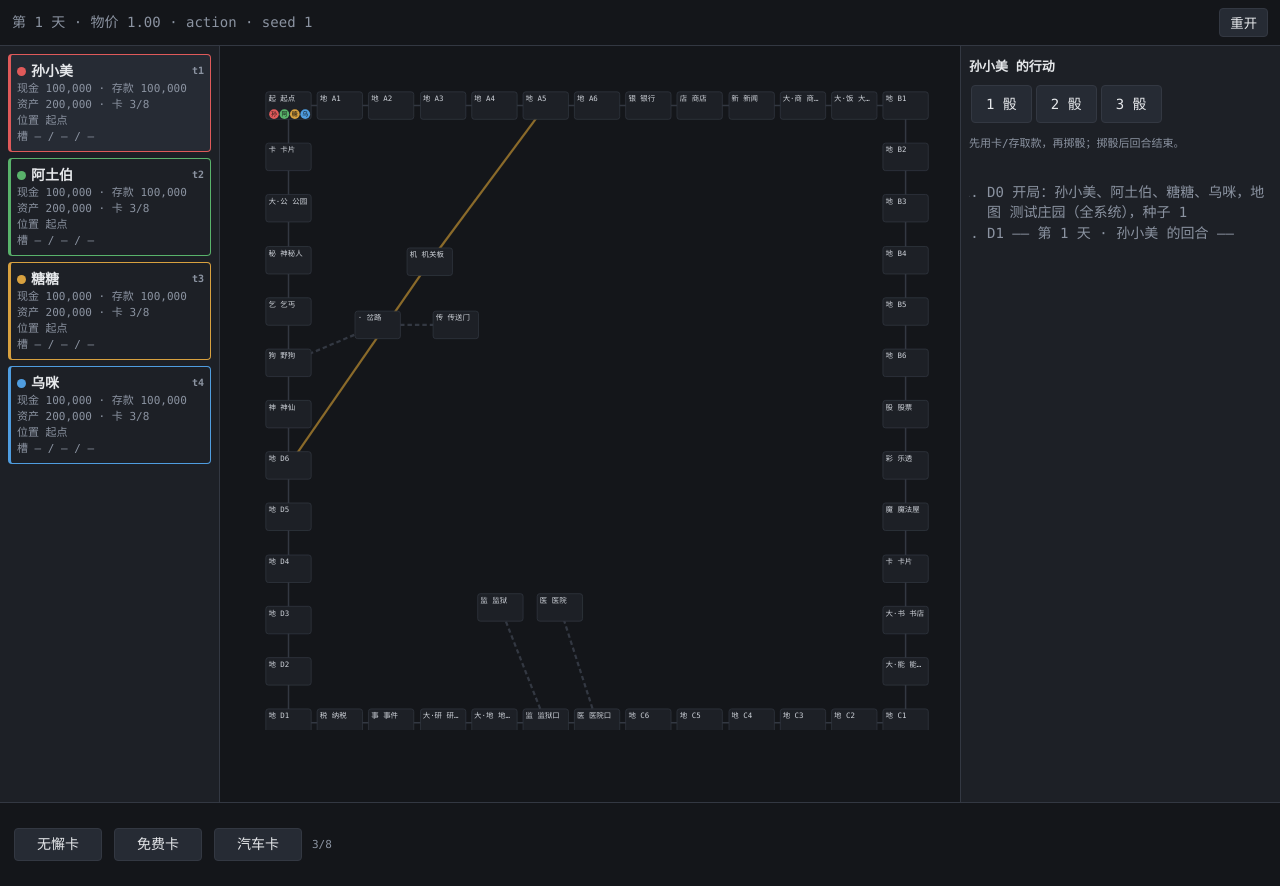
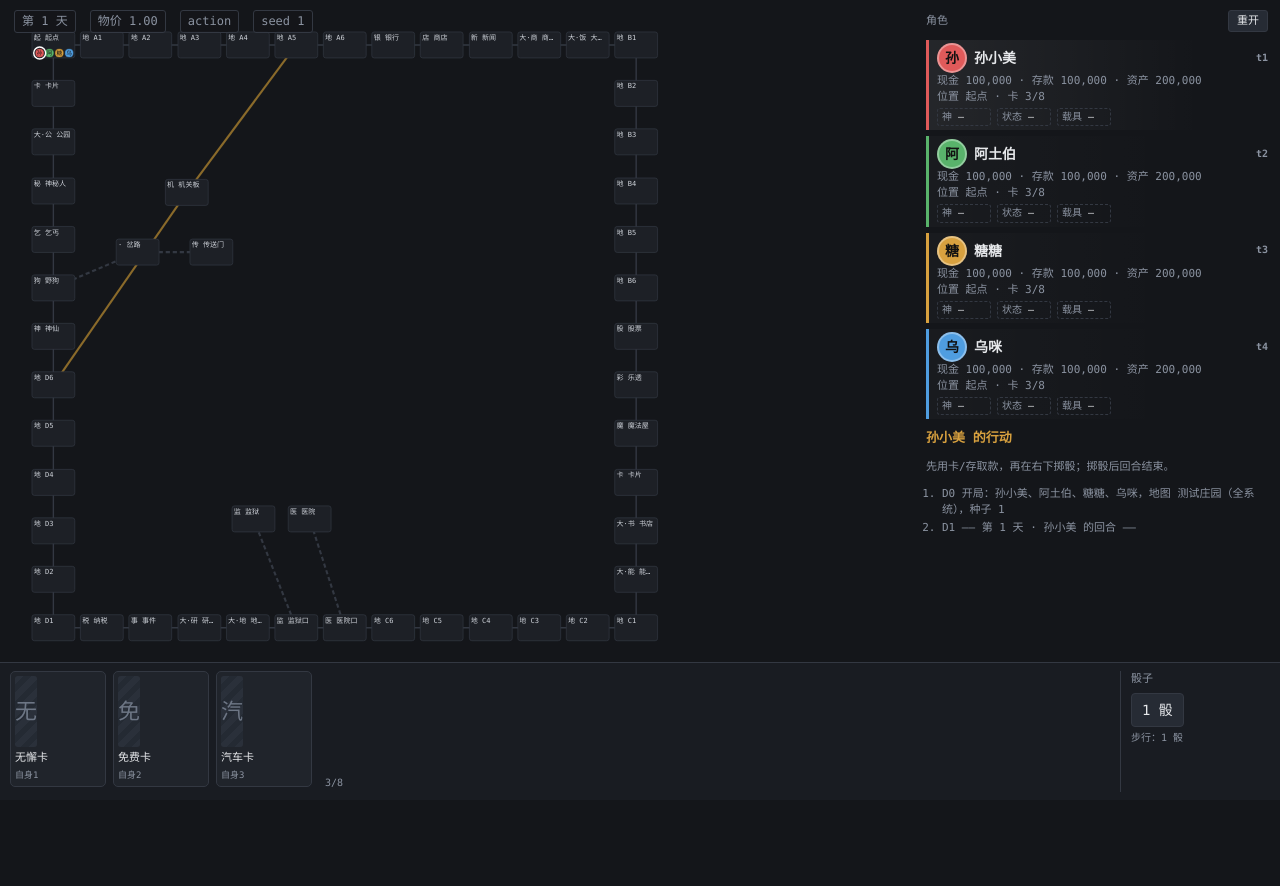
Before and after one commit to ZisIsNotZis/monoploy11, a plain HTML site: page index.html in a window 1280 px wide. Both pictures are taken after a click on the button "开始". After the commit the page ends 800 px from the top, so only its background shows below. Drawn offline with Linux system fonts and the light colour scheme.

Commit message:
fix(ui): original-style layout (right status, bottom dice/cards), avatars, card art placeholders, no top bar; forbid backward branch and cap dice by vehicle

```diff
--- a/index.html
+++ b/index.html
@@ -7,7 +7,6 @@
 <link rel="stylesheet" href="./styles.css">
 </head>
 <body>
-<header id="topbar"><span id="status">大富翁 11 · 文字复刻</span><button id="reset">重开</button></header>
 <div id="setup">
   <h1>大富翁 11 · 文字复刻</h1>
   <div class="setup-row"><label>模式 <select id="mode"><option value="free">自由乱战</option><option value="boss">领主战</option></select></label>
@@ -18,15 +17,24 @@
   <button id="start">开始</button></div>
   <p class="hint">热座：所有人由你操控；掷骰前可用卡，掷骰后回合结束。</p>
 </div>
+
 <main id="desk">
-  <aside id="players"></aside>
-  <section id="board" aria-label="棋盘"></section>
+  <section id="boardWrap">
+    <div id="hud"></div>
+    <section id="board" aria-label="棋盘"></section>
+  </section>
   <aside id="side">
+    <div id="players"></div>
     <div id="actions"></div>
     <ol id="log"></ol>
   </aside>
 </main>
-<footer id="hand"></footer>
+
+<footer id="hand">
+  <div id="dice"></div>
+  <div id="cards"></div>
+</footer>
+
 <script type="module" src="./src/main.js"></script>
 </body>
 </html>
--- a/src/main.js
+++ b/src/main.js
@@ -7,10 +7,18 @@ import { render } from './ui/render.js';
 import { CHARACTERS } from './data/characters.js';
 import { BOSSES } from './data/bosses.js';
 
+window.addEventListener('error', (e) => {
+  const pre = document.createElement('pre');
+  pre.id = 'errbox';
+  pre.style.cssText = 'position:fixed;z-index:99;left:8px;top:8px;max-width:90vw;white-space:pre-wrap;background:#400;color:#fff;padding:8px;font-size:12px';
+  pre.textContent = `ERR: ${e.message}\n${e.error?.stack ?? ''}`;
+  document.body.appendChild(pre);
+});
+
 const $ = s => document.querySelector(s);
 const root = {
-  status: $('#status'), players: $('#players'), board: $('#board'),
-  actions: $('#actions'), log: $('#log'), hand: $('#hand'),
+  hud: $('#hud'), players: $('#players'), board: $('#board'),
+  actions: $('#actions'), log: $('#log'), dice: $('#dice'), cards: $('#cards'),
 };
 
 let state = null;
@@ -116,7 +124,6 @@ function showSetup() {
 $('#boss').innerHTML = BOSSES.map(b => `<option value="${b.id}">${b.name}</option>`).join('');
 $('#mode').onchange = () => { $('#bossRow').hidden = $('#mode').value !== 'boss'; };
 $('#start').onclick = startGame;
-$('#reset').onclick = showSetup;
 showSetup();
 
 const qs = new URLSearchParams(location.search);
--- a/src/ui/render.js
+++ b/src/ui/render.js
@@ -10,7 +10,6 @@ const KIND_TAG = {
   jailGate: '监', hospital: '医', jail: '监', teleport: '传', platform: '机',
   empty: '·',
 };
-
 const BIG_TAG = {
   commercial: '商', hotel: '饭', bookstore: '书', energy: '能',
   realestate: '地', research: '研', park: '公',
@@ -18,15 +17,18 @@ const BIG_TAG = {
 
 export function render(root, state, actions) {
   const p = current(state);
-  root.status.textContent = `第 ${state.day} 天 · 物价 ${state.priceIndex.toFixed(2)} · ${state.phase} · seed ${state.seed}`;
-  renderBoard(root.board, state);
-  renderPlayers(root.players, state, p);
+  root.hud.innerHTML = `<span class="pill">第 ${state.day} 天</span>
+    <span class="pill">物价 ${state.priceIndex.toFixed(2)}</span>
+    <span class="pill">${state.phase === 'over' ? '结束' : state.phase}</span>
+    <span class="pill">seed ${state.seed}</span>`;
+  renderPlayers(root.players, state, p, actions);
+  renderBoard(root.board, state, p);
   renderActions(root.actions, state, p, actions);
   renderLog(root.log, state);
-  renderHand(root.hand, state, p, actions);
+  renderHand(root, state, p, actions);
 }
 
-function renderBoard(el, state) {
+function renderBoard(el, state, currentP) {
   const W = 920, H = 920;
   const nodes = state.map.nodes;
   const byId = Object.fromEntries(nodes.map(n => [n.id, n]));
@@ -52,32 +54,40 @@ function renderBoard(el, state) {
       title="${n.label}${pr ? ` · Lv.${pr.level}` : ''}">
       <div class="tag">${tag}${big ? '·' + big : ''} ${n.label}</div>
       <div class="lvl">${pr ? 'Lv' + pr.level : ''}</div>
-      ${place ? `<div class="place">${place.kind === 'mine' ? '雷' : '障'}</div>` : ''}
-      <div class="tokens">${here.map(q => `<span class="tok" style="background:${q.color}" title="${q.name}">${q.name[0]}</span>`).join('')}</div>
+      ${place ? `<div class="place">${place.kind === 'mine' ? '雷' : place.kind === 'dynamite' ? '炸' : '障'}</div>` : ''}
+      <div class="tokens">${here.map(q => `<span class="tok ${q.id === currentP?.id ? 'cur' : ''}" style="background:${q.color}" title="${q.name}">${q.name[0]}</span>`).join('')}</div>
     </div>`;
   }).join('');
 
-  const avail = Number(el.clientWidth) || 920;
-  const scale = Math.max(0.55, Math.min(1, (avail - 56) / W));
+  const availW = Number(el.clientWidth) || 920;
+  const availH = Number(el.clientHeight) || 920;
+  const scale = Math.max(0.45, Math.min(1, (availW - 42) / W, (availH - 16) / H));
   el.innerHTML = `<div class="board-inner" style="width:${W}px;height:${H}px;transform:scale(${scale});transform-origin:0 0">` +
     `<svg width="${W}" height="${H}" style="position:absolute;inset:0">${lines}</svg>${cells}</div>`;
-  el.style.height = Math.round(H * scale) + 'px';
 }
 
-function renderPlayers(el, state, currentP) {
-  el.innerHTML = state.players.map(p => {
+function renderPlayers(el, state, currentP, actions) {
+  el.innerHTML = `<div class="side-head"><span>角色</span><button data-reset="1">重开</button></div>` + state.players.map(p => {
     const cls = p.id === currentP?.id ? 'player cur' : 'player';
-    return `<div class="${cls}" style="border-color:${p.color}">
-      <div class="ptitle"><span class="dot" style="background:${p.color}"></span>${p.name}
-        <span class="team">${p.team}</span>${p.isBoss ? '<span class="boss">BOSS</span>' : ''}</div>
-      <div class="prow">现金 ${p.cash.toLocaleString()} · 存款 ${p.deposit.toLocaleString()}</div>
-      <div class="prow">资产 ${assetsOf(state, p).toLocaleString()} · 卡 ${p.cards.length}/${p.handLimit}</div>
-      <div class="prow">位置 ${state.map.nodes.find(n => n.id === p.position)?.label ?? '-'}</div>
-      <div class="prow">槽 ${p.god ?? '—'} / ${p.status ?? '—'} / ${p.vehicle ?? '—'}</div>
+    return `<div class="${cls}" style="border-left-color:${p.color}">
+      <div class="ptitle">
+        <span class="avatar" style="background:${p.color}">${p.name[0]}</span>
+        <span>${p.name}</span>
+        <span class="team">${p.team}${p.isBoss ? ` · T${p.bossTier}` : ''}</span>
+        ${p.isBoss ? '<span class="boss">BOSS</span>' : ''}
+      </div>
+      <div class="prow">现金 ${p.cash.toLocaleString()} · 存款 ${p.deposit.toLocaleString()} · 资产 ${assetsOf(state, p).toLocaleString()}</div>
+      <div class="prow">位置 ${state.map.nodes.find(n => n.id === p.position)?.label ?? '-'} · 卡 ${p.cards.length}/${p.handLimit}</div>
+      <div class="slots">
+        <span class="slot">神 <b>${p.god ?? '—'}</b></span>
+        <span class="slot">状态 <b>${p.status ?? '—'}</b></span>
+        <span class="slot">载具 <b>${p.vehicle ?? '—'}</b></span>
+      </div>
       ${p.jail ? `<div class="bad">监禁 ${p.jail}</div>` : ''}
       ${p.hospital ? `<div class="bad">住院 ${p.hospital}</div>` : ''}
     </div>`;
   }).join('');
+  el.querySelector('[data-reset]').onclick = () => actions.again();
 }
 
 function renderActions(el, state, p, actions) {
@@ -115,7 +125,10 @@ function renderActions(el, state, p, actions) {
     el.innerHTML = `<h3>乐透</h3><p>票价 ${TUNING.lotteryTicket}，奖池 ${state.lottery.jackpot}</p>
       <button data-act="ticket">买一张</button><button data-act="skip">离开</button>`;
   } else if (pending?.type === 'shop') {
-    el.innerHTML = `<h3>商店</h3>${state.shopOffer?.map(id => `<button data-shop="${id}">${cardName(id)} 2000</button>`).join('') ?? ''}
+    el.innerHTML = `<h3>商店</h3>${(state.shopOffer ?? []).map(id => `<button data-shop="${id}">${cardName(id)} 2000</button>`).join('')}
+      <button data-act="skip">离开</button>`;
+  } else if (pending?.type === 'research') {
+    el.innerHTML = `<h3>研究所</h3>${(state.shopOffer ?? []).map(id => `<button data-research="${id}">${cardName(id)} 5000</button>`).join('')}
       <button data-act="skip">离开</button>`;
   } else if (pending?.type === 'magic') {
     el.innerHTML = `<h3>魔法屋</h3>
@@ -125,28 +138,22 @@ function renderActions(el, state, p, actions) {
       <button data-magic="jail">随机对手入狱</button>`;
   } else if (pending?.type === 'news') {
     el.innerHTML = `<h3>新闻</h3><button data-act="news">看新闻</button>`;
-  } else if (pending?.type === 'research') {
-    el.innerHTML = `<h3>研究所</h3>${state.shopOffer.map(id => `<button data-research="${id}">${cardName(id)} 5000</button>`).join('')}
-      <button data-act="skip">离开</button>`;
   } else if (pending?.type === 'merchant') {
-    el.innerHTML = `<h3>神秘人（1000/张）</h3>${state.shopOffer?.map(id => `<button data-merchant="${id}">${cardName(id)}</button>`).join('') ?? ''}
+    el.innerHTML = `<h3>神秘人（1000/张）</h3>${(state.shopOffer ?? []).map(id => `<button data-merchant="${id}">${cardName(id)}</button>`).join('')}
       <button data-act="skip">离开</button>`;
   } else if (state.phase === 'action') {
-    el.innerHTML = `<h3>${p.name} 的行动</h3>
-      <div class="dice">${[1, 2, 3].map(n => `<button data-roll="${n}">${n} 骰</button>`).join('')}</div>
-      <p class="hint">先用卡/存取款，再掷骰；掷骰后回合结束。</p>`;
+    el.innerHTML = `<h3>${p.name} 的行动</h3><p class="hint">先用卡/存取款，再在右下掷骰；掷骰后回合结束。</p>`;
   } else {
     el.innerHTML = `<h3>结算中</h3><button data-act="next">继续</button>`;
   }
   el.querySelectorAll('button[data-act]').forEach(b => b.onclick = () => actions.act(b.dataset.act));
-  el.querySelectorAll('button[data-roll]').forEach(b => b.onclick = () => actions.roll(+b.dataset.roll));
   el.querySelectorAll('button[data-dir]').forEach(b => b.onclick = () => actions.direction(b.dataset.dir));
   el.querySelectorAll('button[data-buy]').forEach(b => b.onclick = () => actions.stock(b.dataset.buy, 10, 'buy'));
   el.querySelectorAll('button[data-sell]').forEach(b => b.onclick = () => actions.stock(b.dataset.sell, 10, 'sell'));
   el.querySelectorAll('button[data-shop]').forEach(b => b.onclick = () => actions.shop(b.dataset.shop));
+  el.querySelectorAll('button[data-research]').forEach(b => b.onclick = () => actions.research(b.dataset.research));
   el.querySelectorAll('button[data-magic]').forEach(b => b.onclick = () => actions.magic(b.dataset.magic));
   el.querySelectorAll('button[data-merchant]').forEach(b => b.onclick = () => actions.merchant(b.dataset.merchant));
-  el.querySelectorAll('button[data-research]').forEach(b => b.onclick = () => actions.research(b.dataset.research));
 }
 
 function renderLog(el, state) {
@@ -154,11 +161,24 @@ function renderLog(el, state) {
   el.scrollTop = el.scrollHeight;
 }
 
-function renderHand(el, state, p, actions) {
-  if (!p) { el.innerHTML = ''; return; }
-  el.innerHTML = p.cards.map((id, i) => {
+function maxDice(p) { return 1 + Math.max(0, p.vehicle ?? 0); }
+
+function renderHand(root, state, p, actions) {
+  if (!p) { root.dice.innerHTML = ''; root.cards.innerHTML = ''; return; }
+  const canRoll = state.phase === 'action' && !state.pending;
+  const max = Math.min(TUNING.maxDice, maxDice(p));
+  root.dice.innerHTML = `<h3>骰子</h3>` +
+    Array.from({ length: max }, (_, i) => `<button data-roll="${i + 1}" ${canRoll ? '' : 'disabled'}>${i + 1} 骰</button>`).join('') +
+    `<div class="hint">${p.vehicle ? (p.vehicle === 2 ? '汽车：最多 3 骰' : '机车：最多 2 骰') : '步行：1 骰'}</div>`;
+  root.dice.querySelectorAll('button[data-roll]').forEach(b => b.onclick = () => actions.roll(+b.dataset.roll));
+
+  root.cards.innerHTML = p.cards.map((id, i) => {
     const def = CARD_DEFS[id];
-    return `<button class="card" data-card="${i}">${def?.name ?? id}</button>`;
+    return `<button class="card" data-card="${i}" title="${def?.name ?? id}">
+      <div class="art">${(def?.name ?? id).slice(0, 1)}</div>
+      <div class="name">${def?.name ?? id}</div>
+      <div class="meta"><span>${def?.target === 'self' ? '自身' : def?.target === 'all' ? '全场' : def?.target === 'player' ? '角色' : def?.target === 'cell' ? '地块' : '街道'}</span><span>${i + 1}</span></div>
+    </button>`;
   }).join('') + `<span class="handhint">${p.cards.length}/${p.handLimit}</span>`;
-  el.querySelectorAll('button[data-card]').forEach(b => b.onclick = () => actions.card(+b.dataset.card));
+  root.cards.querySelectorAll('button[data-card]').forEach(b => b.onclick = () => actions.card(+b.dataset.card));
 }
--- a/styles.css
+++ b/styles.css
@@ -4,65 +4,117 @@
   --line: #333842;
   --text: #e6e8eb;
   --muted: #8b93a1;
-  --p1: #e05a5a;
-  --p2: #4f9de0;
-  --p3: #59b36b;
-  --p4: #d8a13f;
+  --gold: #d8a13f;
 }
 * { box-sizing: border-box; }
+html, body { height: 100%; }
 body {
   margin: 0;
   background: var(--bg);
   color: var(--text);
   font: 14px/1.45 ui-monospace, "SFMono-Regular", "Cascadia Mono", Menlo, Consolas, monospace;
+  overflow: hidden;
+  display: grid;
+  grid-template-rows: minmax(0, 1fr) 138px;
 }
-#topbar { padding: 8px 12px; border-bottom: 1px solid var(--line); color: var(--muted); }
-#desk { display: grid; grid-template-columns: 220px minmax(0, 1fr) 320px; height: calc(100vh - 44px); }
-#players, #side { background: var(--panel); border-right: 1px solid var(--line); overflow: auto; padding: 8px; }
-#side { border-right: 0; border-left: 1px solid var(--line); display: flex; flex-direction: column; }
-#board { position: relative; overflow: auto; padding: 12px; }
-#actions { min-height: 120px; }
-#log { flex: 1; overflow: auto; margin: 8px 0 0; padding: 0 0 0 18px; color: var(--muted); }
-#hand { border-top: 1px solid var(--line); min-height: 84px; padding: 8px 12px; display: flex; gap: 8px; overflow-x: auto; }
-.cell { position: absolute; width: 84px; height: 52px; border: 1px solid var(--line); background: var(--panel); border-radius: 4px; font-size: 11px; padding: 3px; }
-.cell .tag { color: var(--muted); }
-@media (max-width: 900px) {
-  #desk { grid-template-columns: 1fr; grid-template-rows: auto 60vh auto; height: auto; }
-  #players { display: flex; gap: 8px; overflow-x: auto; }
+button { font: inherit; }
+
+/* 顶栏取消，状态浮在地图上 */
+#desk { display: grid; grid-template-columns: minmax(0, 1fr) 360px; min-height: 0; }
+#boardWrap { position: relative; min-width: 0; min-height: 0; overflow: hidden; }
+#hud {
+  position: absolute; z-index: 3; left: 14px; top: 10px;
+  display: flex; gap: 14px; align-items: center;
+  color: var(--muted); font-size: 12px; pointer-events: none;
 }
-.cell { width: 62px; height: 38px; font-size: 10px; line-height: 1.15; overflow: visible; z-index: 1; }
-.cell .tag { white-space: nowrap; overflow: hidden; text-overflow: ellipsis; color: #cfd3da; }
-.cell .lvl { position: absolute; right: 2px; top: 1px; color: #e0b050; font-size: 9px; }
-.cell .place { position: absolute; left: 2px; bottom: 1px; color: #e05a5a; font-size: 9px; }
-.cell .tokens { position: absolute; right: 1px; bottom: 0; display: flex; gap: 1px; }
-.tok { width: 13px; height: 13px; border-radius: 50%; color: #111; font-size: 8px; display: inline-flex; align-items: center; justify-content: center; }
-.cell.off { opacity: .45; border-style: dashed; }
-.player { border: 1px solid var(--line); border-left-width: 3px; border-radius: 4px; padding: 6px; margin-bottom: 6px; }
-.player.cur { background: #262b34; }
-.ptitle { display: flex; align-items: center; gap: 5px; font-weight: 600; }
+#hud .pill { background: rgba(20,22,26,.72); border: 1px solid var(--line); border-radius: 3px; padding: 2px 7px; }
+#hud button { pointer-events: auto; background: #262b34; color: var(--text); border: 1px solid var(--line); border-radius: 3px; padding: 3px 8px; cursor: pointer; }
+
+/* 右侧浮空栏：不加整块背景 */
+#side { min-height: 0; overflow: auto; padding: 10px 12px 10px 6px; background: transparent; }
+#players { display: flex; flex-direction: column; gap: 6px; }
+.player {
+  border-left: 3px solid var(--line);
+  padding: 3px 0 4px 8px;
+  background: linear-gradient(90deg, rgba(255,255,255,.025), transparent 70%);
+}
+.player.cur { background: linear-gradient(90deg, rgba(255,255,255,.07), transparent 80%); }
+.ptitle { display: flex; align-items: center; gap: 7px; font-weight: 600; }
+.avatar { width: 30px; height: 30px; border-radius: 50%; display: inline-flex; align-items: center; justify-content: center; color: #111; font-weight: 700; flex: 0 0 auto; border: 2px solid rgba(255,255,255,.35); }
 .dot { width: 9px; height: 9px; border-radius: 50%; display: inline-block; }
 .team { color: var(--muted); font-size: 10px; margin-left: auto; }
 .boss { color: #e05a5a; font-size: 10px; border: 1px solid #e05a5a; border-radius: 3px; padding: 0 2px; }
 .prow { color: var(--muted); font-size: 11px; }
 .bad { color: #e05a5a; font-size: 11px; }
-#actions h3 { margin: 4px 0 6px; font-size: 13px; }
-#actions button, #hand button { background: #262b34; color: var(--text); border: 1px solid var(--line); border-radius: 4px; padding: 5px 8px; margin: 2px; cursor: pointer; font: inherit; }
-#actions button:hover, #hand button:hover { border-color: #6a7280; }
-#actions .dice button { font-size: 14px; padding: 8px 14px; }
-.hint, .handhint { color: var(--muted); font-size: 11px; }
-.big-msg { font-size: 16px; color: #e0b050; padding: 12px; }
+.slots { display: flex; gap: 6px; margin-top: 3px; }
+.slot { min-width: 54px; border: 1px dashed var(--line); border-radius: 3px; padding: 1px 4px; font-size: 10px; color: var(--muted); }
+.slot b { color: var(--text); font-weight: 500; }
+
+#actions { margin: 10px 0 6px; }
+#actions h3 { margin: 4px 0 6px; font-size: 13px; color: var(--gold); }
+#actions button { background: #262b34; color: var(--text); border: 1px solid var(--line); border-radius: 4px; padding: 5px 9px; margin: 2px; cursor: pointer; }
+#actions button:hover { border-color: #6a7280; }
+#actions .dice button { font-size: 14px; padding: 7px 13px; }
+.hint { color: var(--muted); font-size: 11px; }
 .row { display: flex; align-items: center; gap: 6px; margin: 3px 0; }
-.card { min-width: 88px; }
-#hand { align-items: center; }
-#topbar { display: flex; align-items: center; gap: 12px; }
-#topbar button { margin-left: auto; background: #262b34; color: var(--text); border: 1px solid var(--line); border-radius: 4px; padding: 4px 10px; cursor: pointer; }
-#setup { position: fixed; inset: 0; z-index: 10; background: rgba(12,14,18,.94); display: flex; flex-direction: column; align-items: center; justify-content: center; gap: 10px; }
+
+#log { margin: 6px 0 0; padding-left: 16px; color: var(--muted); font-size: 11px; }
+#log li { margin-bottom: 2px; }
+
+/* 底边栏：骰子 + 手牌 */
+#hand { display: flex; gap: 10px; padding: 8px 10px; border-top: 1px solid var(--line); background: #191c22; min-height: 0; }
+#dice { flex: 0 0 150px; order: 2; border-left: 1px solid var(--line); padding-left: 10px; }
+#dice h3 { margin: 0 0 6px; font-size: 11px; color: var(--muted); font-weight: 500; }
+#dice button { background: #262b34; color: var(--text); border: 1px solid var(--line); border-radius: 4px; padding: 6px 10px; margin: 0 4px 4px 0; cursor: pointer; }
+#dice button:disabled { opacity: .35; cursor: not-allowed; }
+#dice .hint { font-size: 10px; }
+#cards { display: flex; gap: 7px; overflow-x: auto; align-items: stretch; min-width: 0; order: 1; flex: 1; }
+.card {
+  flex: 0 0 96px; height: 116px; border: 1px solid var(--line); border-radius: 5px;
+  background: #20242b; color: var(--text); padding: 4px; cursor: pointer;
+  display: flex; flex-direction: column; gap: 3px; text-align: left;
+}
+.card:hover { border-color: #8a93a3; }
+.card .art { flex: 1; border-radius: 3px; background: repeating-linear-gradient(135deg, #2a303a 0 6px, #242a33 6px 12px); display: flex; align-items: center; justify-content: center; color: #6d7685; font-size: 22px; }
+.card .name { font-size: 11px; white-space: nowrap; overflow: hidden; text-overflow: ellipsis; }
+.card .meta { font-size: 9px; color: var(--muted); display: flex; justify-content: space-between; }
+.handhint { align-self: flex-end; color: var(--muted); font-size: 10px; padding-left: 6px; }
+
+/* 棋盘 */
+#board { position: absolute; inset: 0; overflow: hidden; }
+.board-inner { position: relative; }
+.cell {
+  position: absolute; width: 62px; height: 38px; border: 1px solid var(--line);
+  background: var(--panel); border-radius: 4px; font-size: 10px; line-height: 1.15;
+  padding: 2px; z-index: 1;
+}
+.cell .tag { white-space: nowrap; overflow: hidden; text-overflow: ellipsis; color: #cfd3da; }
+.cell .lvl { position: absolute; right: 2px; top: 1px; color: var(--gold); font-size: 9px; }
+.cell .place { position: absolute; left: 2px; bottom: 1px; color: #e05a5a; font-size: 9px; }
+.cell .tokens { position: absolute; right: 1px; bottom: 0; display: flex; gap: 1px; align-items: flex-end; }
+.tok { width: 13px; height: 13px; border-radius: 50%; color: #111; font-size: 8px; display: inline-flex; align-items: center; justify-content: center; border: 1px solid rgba(0,0,0,.35); }
+.tok.cur { outline: 2px solid #fff; outline-offset: 1px; z-index: 2; }
+.cell.off { opacity: .45; border-style: dashed; }
+
+/* 开局弹层 */
+#setup { position: fixed; inset: 0; z-index: 10; background: rgba(12,14,18,.96); display: flex; flex-direction: column; align-items: center; justify-content: center; gap: 10px; }
 #setup h1 { font-size: 22px; font-weight: 600; }
 .setup-row { display: flex; gap: 16px; align-items: center; }
 #setup select, #setup input { background: #262b34; color: var(--text); border: 1px solid var(--line); border-radius: 4px; padding: 5px; font: inherit; }
 #setup button { background: #2f6a4a; color: #fff; border: 0; border-radius: 4px; padding: 8px 24px; cursor: pointer; font: inherit; }
-#setup[hidden] { display: none; }
+[hidden] { display: none !important; }
+
 .rank { border-collapse: collapse; width: 100%; margin: 8px 0; font-size: 12px; }
 .rank th, .rank td { border-bottom: 1px solid var(--line); padding: 3px 5px; text-align: left; }
-[hidden] { display: none !important; }
-.board-inner { position: relative; }
+.big-msg { font-size: 15px; color: var(--gold); padding: 8px 0; }
+
+@media (max-width: 900px) {
+  body { grid-template-rows: minmax(0, 1fr) 120px; }
+  #desk { grid-template-columns: minmax(0, 1fr) 240px; }
+  #side { font-size: 12px; }
+}
+#cards::-webkit-scrollbar, #side::-webkit-scrollbar { height: 6px; width: 6px; }
+#cards::-webkit-scrollbar-thumb, #side::-webkit-scrollbar-thumb { background: #333842; border-radius: 3px; }
+#cards { padding-bottom: 2px; }
+.side-head { display: flex; align-items: center; color: var(--muted); font-size: 11px; margin-bottom: 2px; }
+.side-head button { margin-left: auto; background: #262b34; color: var(--text); border: 1px solid var(--line); border-radius: 3px; padding: 2px 8px; cursor: pointer; }
```
Also changed, not shown: src/engine/game.js (+9 -4 lines), test/game.test.js (+18 -0 lines).
